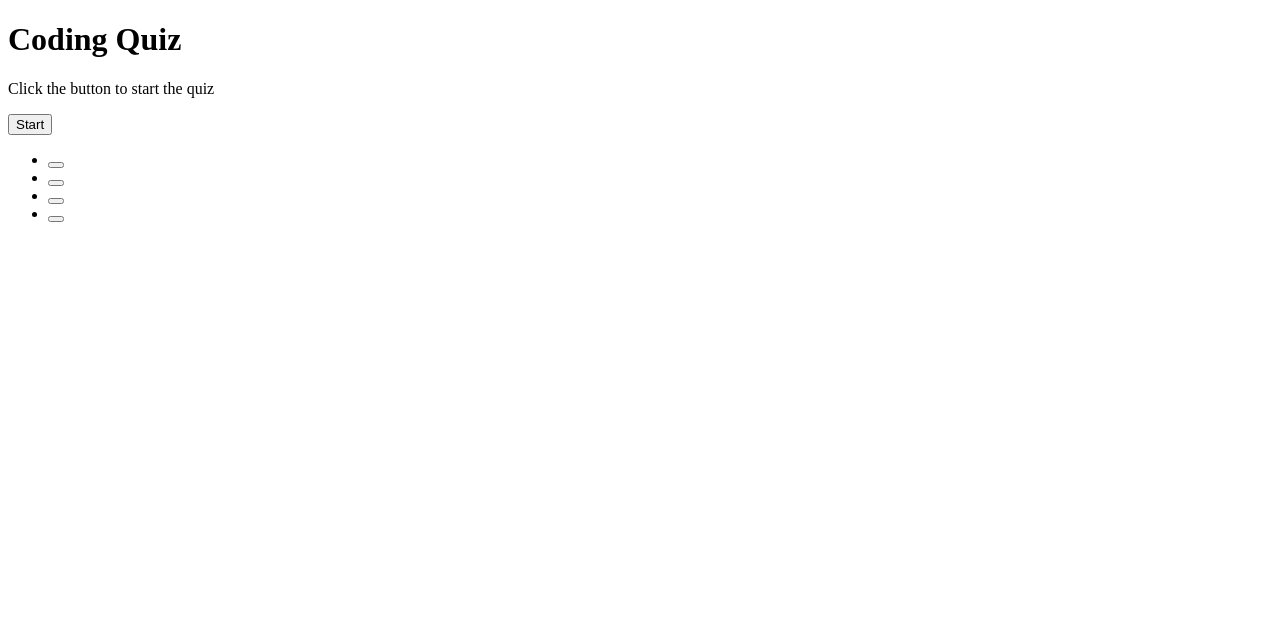
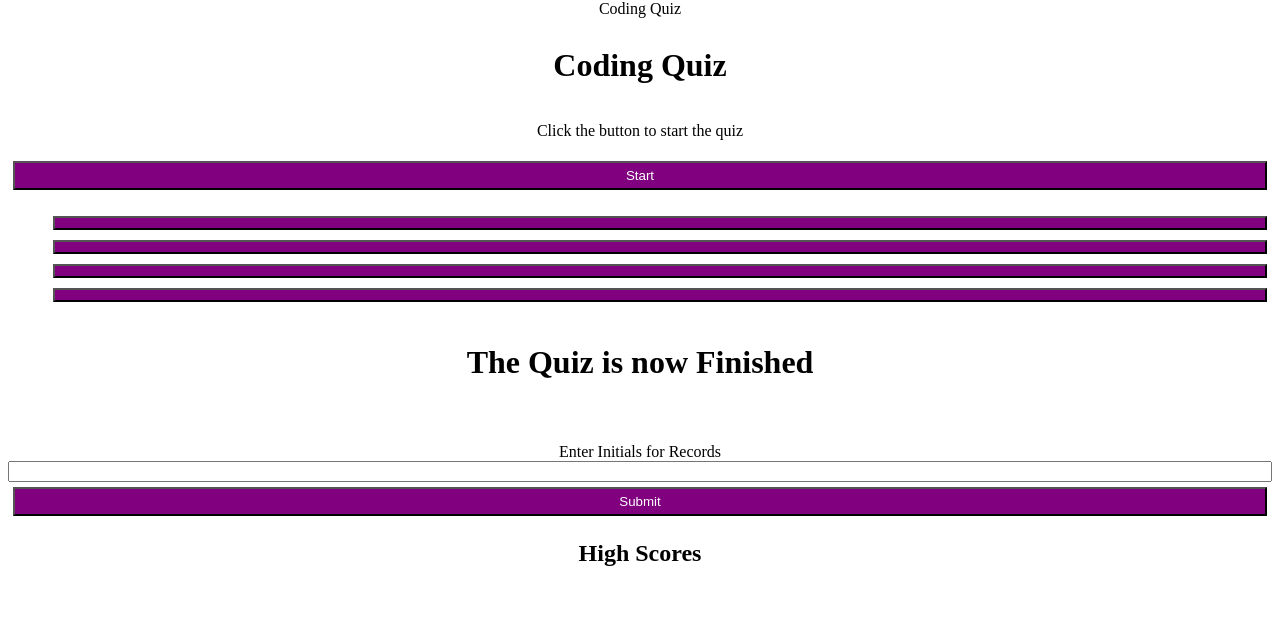
Before and after one commit to evanpauly/CodingQuiz, a plain HTML site: page index.html in a window 1280 px wide. Drawn offline with Linux system fonts and the light colour scheme.

Commit message:
started adding css styling

```diff
--- a/assets/css/style.css
+++ b/assets/css/style.css
@@ -0,0 +1,14 @@
+* {
+  display: flex;
+  flex-direction: column;
+  text-align: center;
+  justify-content: center;
+}
+
+.button {
+  color: white;
+  background-color: purple;
+  padding: 5px;
+  margin: 5px;
+  align-items: center;
+}
--- a/index.html
+++ b/index.html
@@ -13,16 +13,33 @@
     <div id="start">
       <h1 class="title">Coding Quiz</h1>
       <p>Click the button to start the quiz</p>
-      <button class="btn">Start</button>
+      <button class="button">Start</button>
 
     </div id="questions">
-        <ul>
-            <li><button id="question1"></button></li>
-            <li><button id="question2"></button></li>
-            <li><button id="question3"></button></li>
-            <li><button id="question4"></button></li>
-        </ul>
+        <div class="question-box">
+            <ul>
+                <li><button id="question1" class="button"></button></li>
+                <li><button id="question2" class="button"></button></li>
+                <li><button id="question3" class="button"></button></li>
+                <li><button id="question4" class="button"></button></li>
+            </ul>
+        </div>
     </div>
+
+    <div id="finish">
+        <h1>The Quiz is now Finished</h1>
+        <h2 id="score"></h2>
+        <form>Enter Initials for Records<input id="input" type="text"></form>
+        <button id="submit" class="button">Submit</button>
+    </div>
+    <div id="high-scores">
+        <h2>High Scores</h2>
+        <ol id="">
+
+        </ol>
+
+    </div>
+
     <script src="assets/js/script.js"></script>
   </body>
 </html>
```
